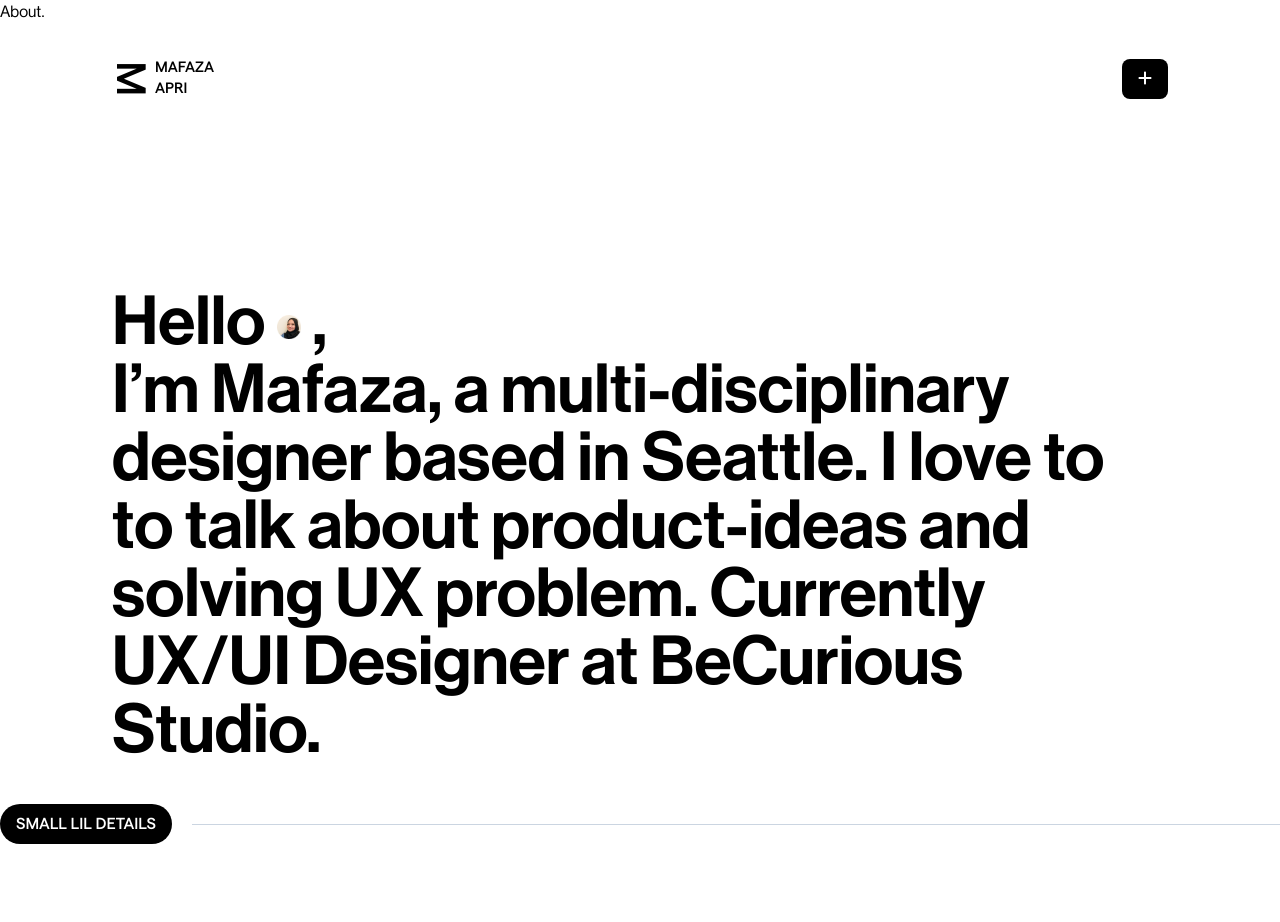
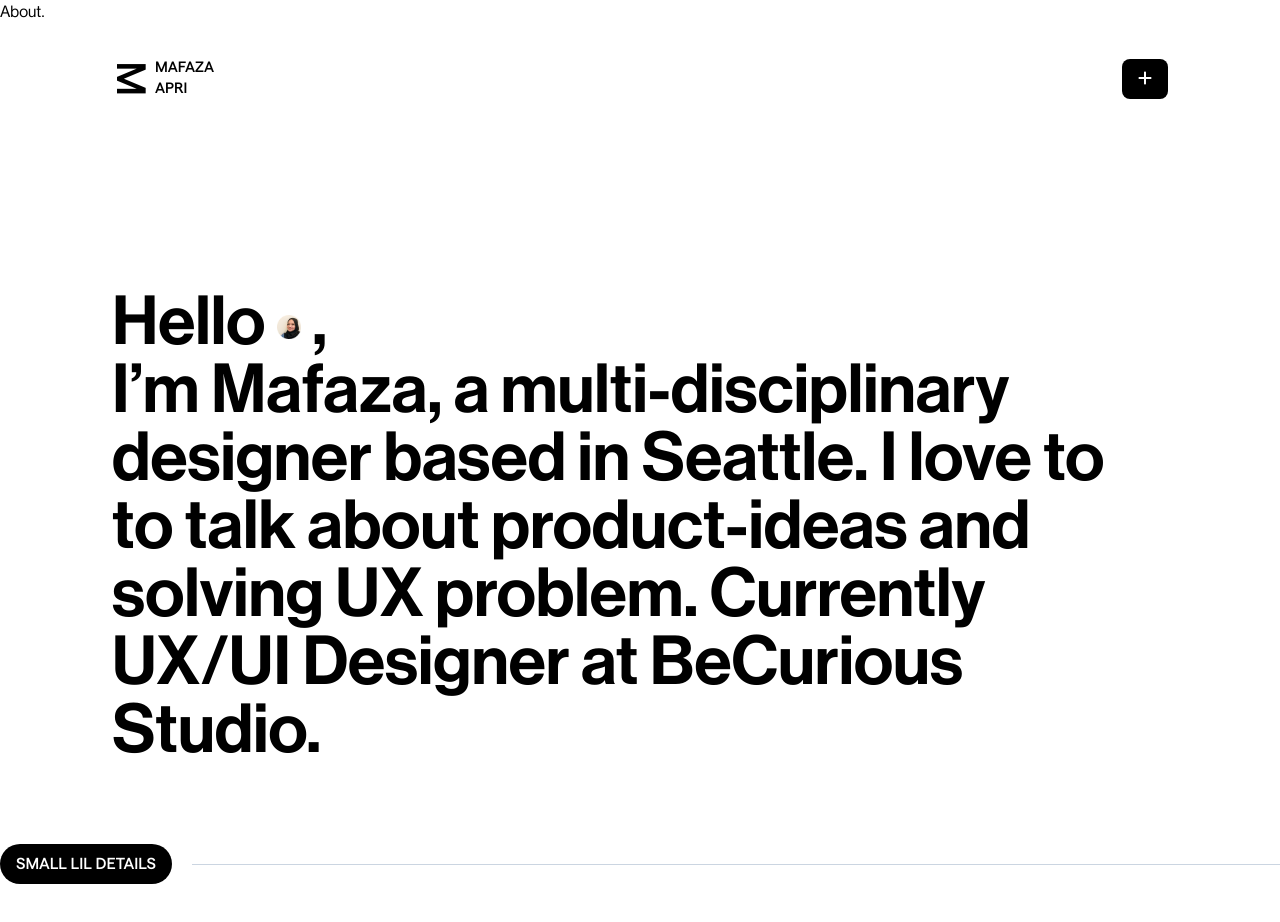
Before and after one commit to mafazaapri/mafazaapri.github.io, a React (Vite) app: page /#/about in a window 1280 px wide. Shown: the top 922 px of the page. Before the commit the page ends 868 px from the top, so only its background shows below. Built offline with nearby package versions, Linux system fonts and the light colour scheme.

Commit message:
Update AboutPage.jsx

```diff
--- a/src/pages/AboutPage.jsx
+++ b/src/pages/AboutPage.jsx
@@ -28,10 +28,11 @@ export default function AboutPage() {
           </section>
            </div>
 
-
+        <section className="py-10">
           <StylishHeaderTitle className="mb-6">
          Small lil details
           </StylishHeaderTitle>
+          </section>
 
     </>
   );
```
